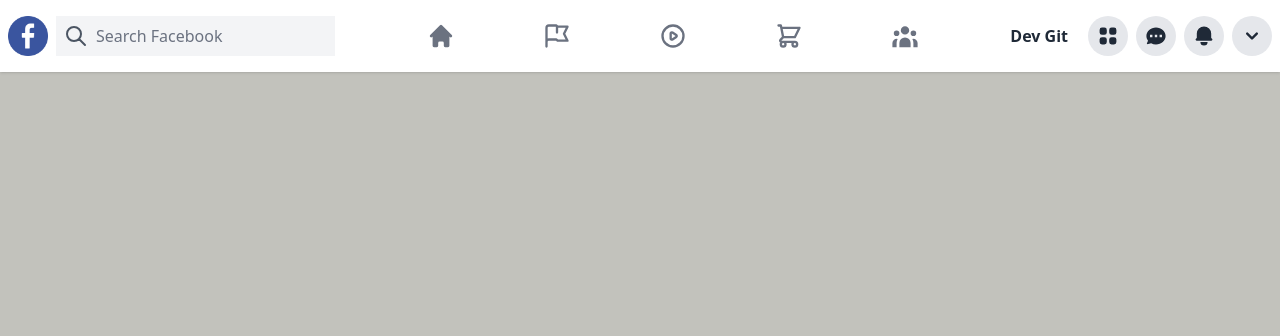
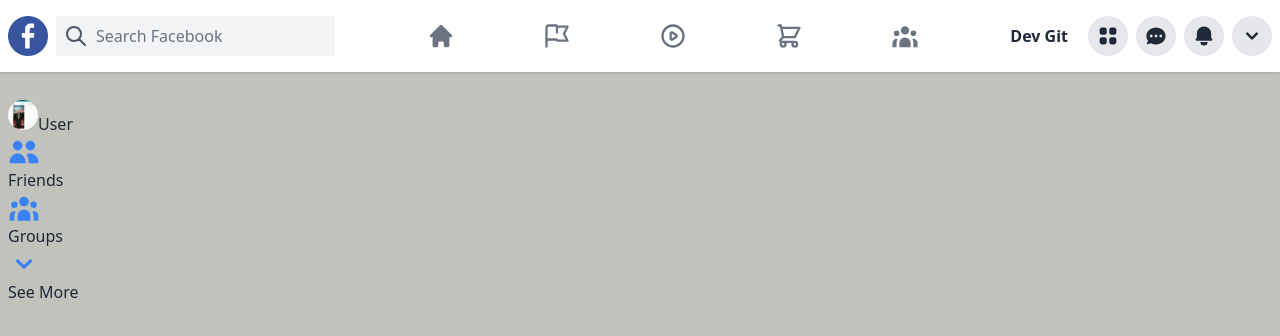
Before and after one commit to Developer-Gitonga/Facebuk, a Next.js app: page / in a window 1280 px wide. Shown: the top 336 px of the page. Built offline with nearby package versions, Linux system fonts and the light colour scheme.

Commit message:
ch:boilerplate series

```diff
--- a/components/Sidebar.js
+++ b/components/Sidebar.js
@@ -1,9 +1,36 @@
 import React from 'react'
+import {
+  BellIcon,
+  ChatIcon,
+  ChevronDownIcon,
+  CHevronDownIcon,
+  HomeIcon,
+  UserGroupIcon,
+  UsersIcon,
+  ViewGridIcon,
+} from "@heroicons/react/solid"
+import {
+  FlagIcon,
+  PlayIcon,
+  SearchIcon,
+  ShoppingCartIcon,
+} from "@heroicons/react/outline"
+import SidebarRow from './SidebarRow'
+import UserPic from '../public/user.png'
 
 function Sidebar() {
   return (
-    <div>Sidebar</div>
-  )
+      <div className='p-2 mt-5 max-w-[600px] xl:min-w-[300px]'>
+          <SidebarRow src={UserPic} title="User"/>
+      <SidebarRow Icon={UsersIcon} title="Friends" />
+      <SidebarRow Icon={UserGroupIcon} title="Groups" />
+      {/* <SidebarRow Icon={ShoppingBagIcon} title="Marketplace" />
+      <SidebarRow Icon={DesktopComputerIcon} title="Watch" />
+      <SidebarRow Icon={CalendarIcon} title="Events" />
+      <SidebarRow Icon={ClockIcon} title="Memories" /> */}
+      <SidebarRow Icon={ChevronDownIcon} title="See More" />
+    </div>
+  );
 }
 
 export default Sidebar
--- /dev/null
+++ b/components/SidebarRow.js
@@ -0,0 +1,24 @@
+import React from 'react'
+import Image from 'next/image'
+
+function SidebarRow({ src, Icon, title }) {
+  return (
+      <div>
+          {src && (
+              <Image
+                  className="rounded-full"
+                  src={src}
+                  width={30}
+                  height={30}
+                  layout="fixed"
+              />
+          )}
+          {Icon && (
+              <Icon className="w-8 h-8 text-blue-500"/>
+          )}
+          <p className='hidden font-medium sm:inline-flex'>{title}</p>
+    </div>
+  )
+}
+
+export default SidebarRow
--- a/pages/index.js
+++ b/pages/index.js
@@ -3,6 +3,7 @@
 import Header from '../components/Header'
 import { unstable_getServerSession } from 'next-auth'
 import { useSession, signIn, signOut } from 'next-auth/react'
+import Sidebar from '../components/Sidebar'
 
 
 export default function Home() {
@@ -21,6 +22,7 @@
 
       <main>
         {/* Sidebar */}
+        <Sidebar/>
         {/* Feed */}
         {/* Widgets */}
       </main>
```
Also changed, not shown: public/user.png (added).
